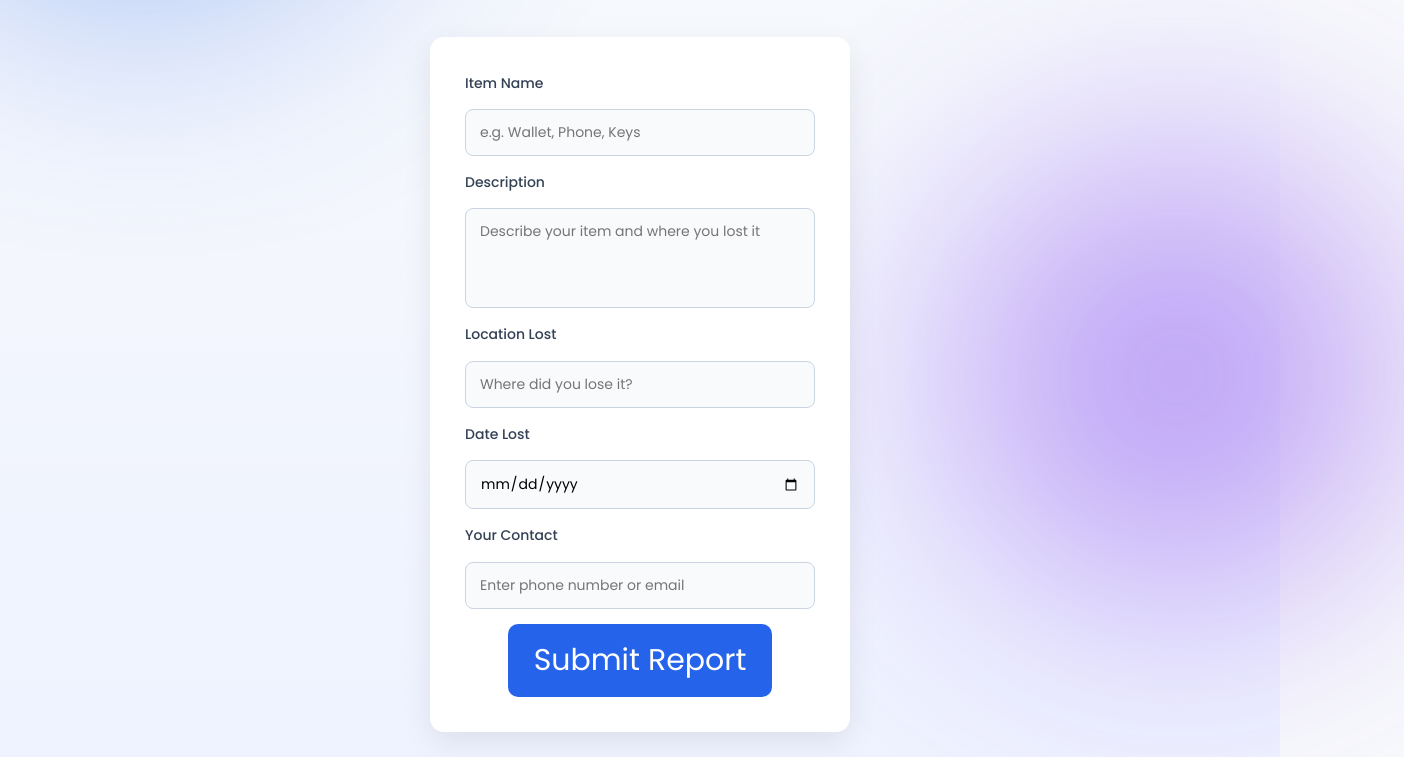
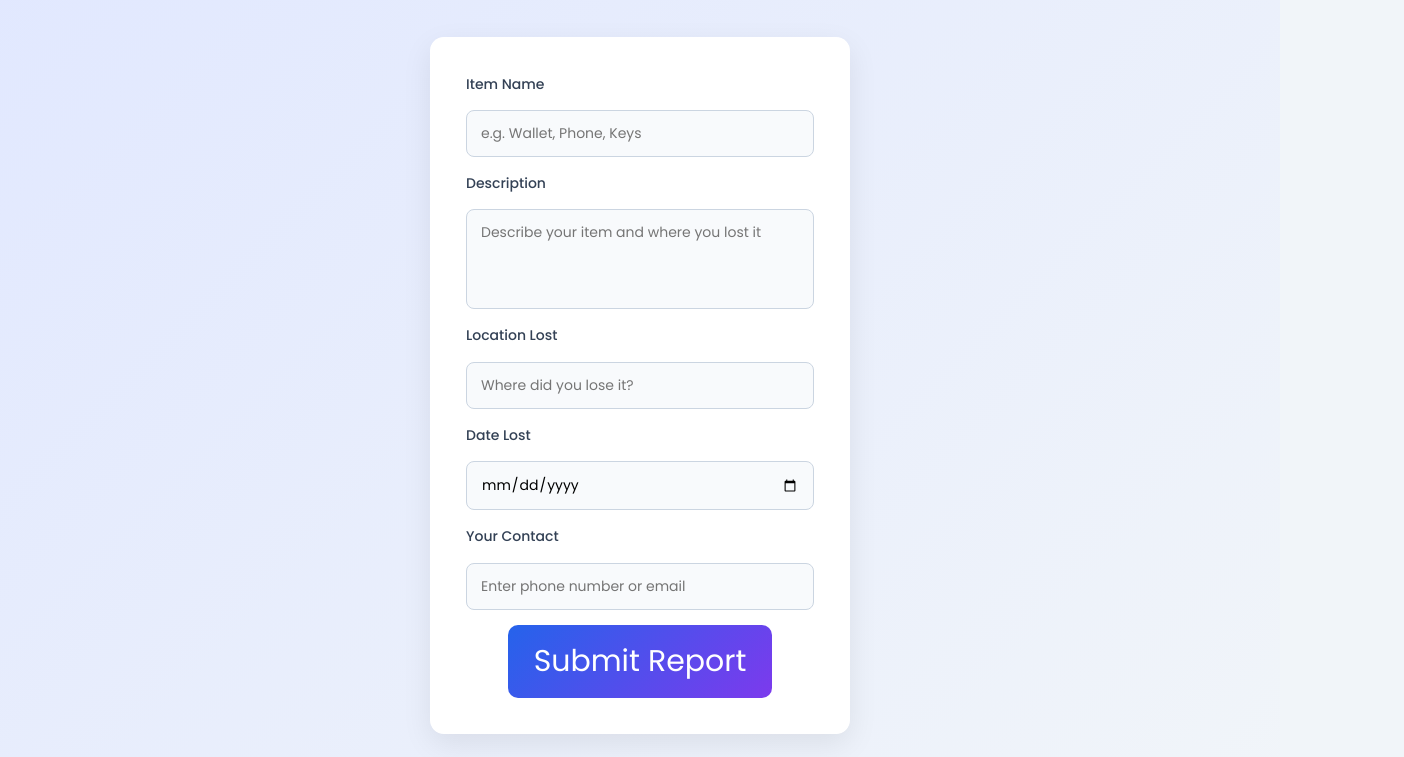
Before and after one commit to shubhansh1407/FindIt, a plain HTML site: page report_lost.html in a window 1280 px wide. Shown: the part 319-1076 px from the top of the page, 1404 px wide, since content can reach past the window. Drawn offline with Linux system fonts and the light colour scheme.

Commit message:
Update style.css

```diff
--- a/style.css
+++ b/style.css
@@ -8,8 +8,8 @@ font-family:'Poppins',sans-serif;
 }
 
 body{
-background:#f8fafc;
-color:#0f172a;
+background:#F1F5F9;
+color:#0F172A;
 line-height:1.6;
 }
 
@@ -44,7 +44,7 @@ transition:0.3s;
 }
 
 nav a:hover{
-color:#2563eb;
+color:#7C3AED;
 }
 
 
@@ -57,7 +57,7 @@ flex-direction:column;
 justify-content:center;
 align-items:center;
 text-align:center;
-background:linear-gradient(135deg,#2563eb,#3aedb7);
+background:linear-gradient(135deg,#2563EB,#7C3AED);
 color:white;
 padding:20px;
 }
@@ -89,7 +89,7 @@ margin-top:25px;
 /* BUTTON */
 
 .btn,button{
-background:#2563eb;
+background:linear-gradient(135deg,#2563EB,#7C3AED);
 color:white;
 padding:14px 26px;
 border:none;
@@ -102,7 +102,7 @@ transition:all 0.25s ease;
 
 .btn:hover,
 button:hover{
-background:#1d4ed8;
+background:linear-gradient(135deg,#1D4ED8,#6D28D9);
 transform:translateY(-2px);
 }
 
@@ -112,7 +112,7 @@ transform:translateY(-2px);
 .page{
 padding:80px 10%;
 text-align:center;
-background:linear-gradient(180deg,#f8fafc,#eef2ff);
+background:linear-gradient(180deg,#F1F5F9,#E0E7FF);
 min-height:80vh;
 }
 
@@ -128,51 +128,18 @@ font-size:20px;
 margin:auto;
 margin-bottom:40px;
 }
-/* BACKGROUND BLOBS */
 
-.page::before,
-.page::after{
-content:"";
-position:absolute;
-width:450px;
-height:450px;
-border-radius:50%;
-filter:blur(120px);
-opacity:0.45;
-z-index:0;
-animation:floatBlob 12s ease-in-out infinite;
+.page{
+padding:80px 10%;
+text-align:center;
+min-height:80vh;
+background:linear-gradient(135deg,#e0e7ff,#f1f5f9);
 }
 
-.page::before{
-background:#2563eb;
-top:-120px;
-left:-120px;
-}
-
-.page::after{
-background:#7c3aed;
-bottom:-120px;
-right:-120px;
-animation-delay:4s;
-}
-
-
-/* animation */
-
-@keyframes floatBlob{
-
-0%{
-transform:translate(0px,0px) scale(1);
-}
-
-50%{
-transform:translate(40px,-30px) scale(1.1);
-}
-
-100%{
-transform:translate(0px,0px) scale(1);
-}
-
+form{
+background:rgba(255,255,255,0.6);
+backdrop-filter:blur(10px);
+border:1px solid rgba(255,255,255,0.3);
 }
 
 /* FORM */
@@ -211,7 +178,7 @@ background:#f8fafc;
 input:focus,
 textarea:focus{
 outline:none;
-border-color:#2563eb;
+border-color:#7C3AED;
 background:white;
 box-shadow:0 0 0 2px rgba(37,99,235,0.15);
 }
@@ -273,7 +240,9 @@ color:#475569;
 margin-bottom:5px;
 }
 
-
+.report-card:hover{
+border:1px solid #7C3AED;
+}
 /* FEATURE CARDS (HOME PAGE) */
 
 .card-container{
```
